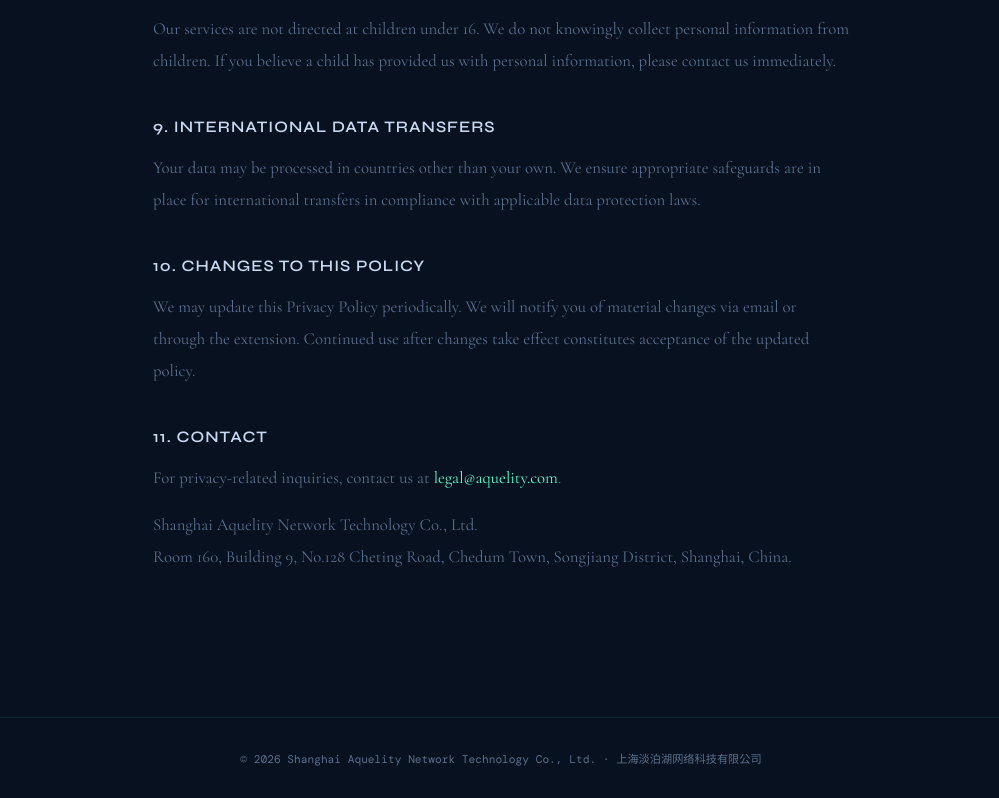
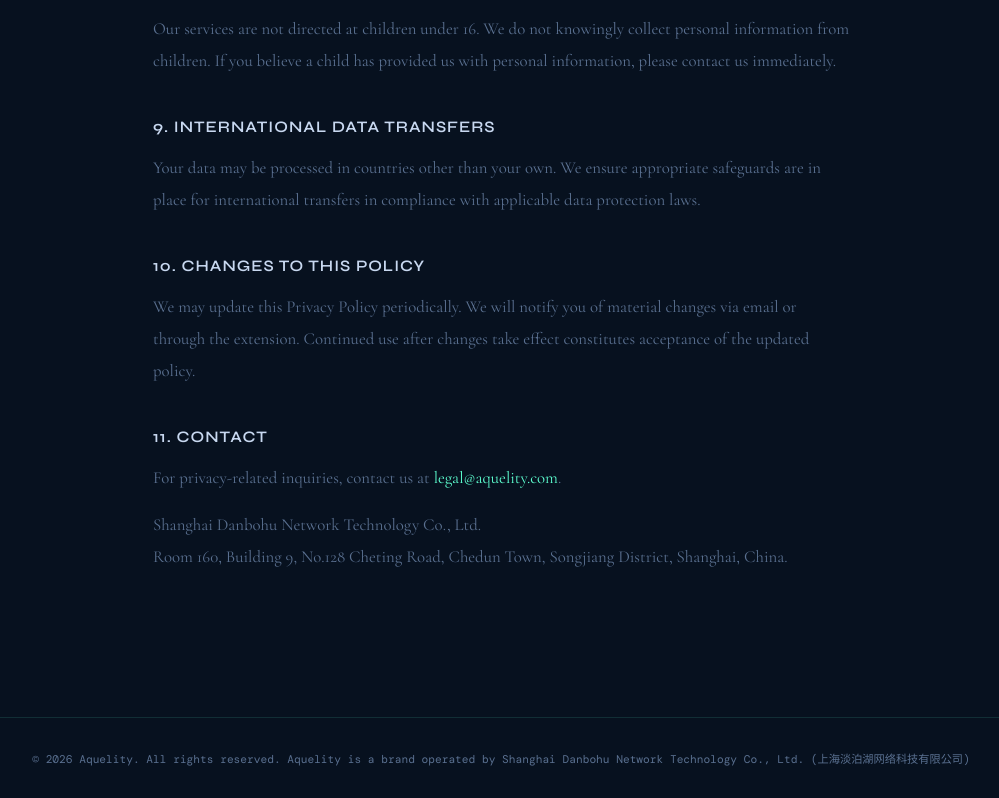
Before and after one commit to aquelity/aquelity.github.io, a plain HTML site: page privacy.html in a window 1280 px wide. Shown: the part 2482-3280 px from the top of the page, without its empty margins (139-1138 px from the left). Drawn offline with nearby package versions, Linux system fonts and the light colour scheme; a web font is replaced by a local one.

Commit message:
Update privacy.html

```diff
--- a/privacy.html
+++ b/privacy.html
@@ -117,12 +117,12 @@
 
     <h2>11. Contact</h2>
     <p>For privacy-related inquiries, contact us at <a href="mailto:legal@aquelity.com">legal@aquelity.com</a>.</p>
-    <p>Shanghai Aquelity Network Technology Co., Ltd.<br>
-    Room 160, Building 9, No.128 Cheting Road, Chedum Town, Songjiang District, Shanghai, China.</p>
+    <p>Shanghai Danbohu Network Technology Co., Ltd. <br>
+    Room 160, Building 9, No.128 Cheting Road, Chedun Town, Songjiang District, Shanghai, China.</p>
 </main>
 
 <footer>
-    © 2026 Shanghai Aquelity Network Technology Co., Ltd. · 上海淡泊湖网络科技有限公司
+    © 2026 Aquelity. All rights reserved. Aquelity is a brand operated by Shanghai Danbohu Network Technology Co., Ltd. (上海淡泊湖网络科技有限公司)
 </footer>
 </body>
 </html>
```
